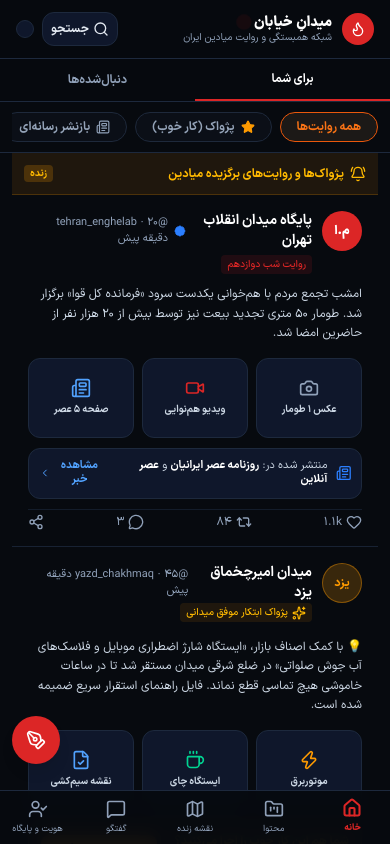
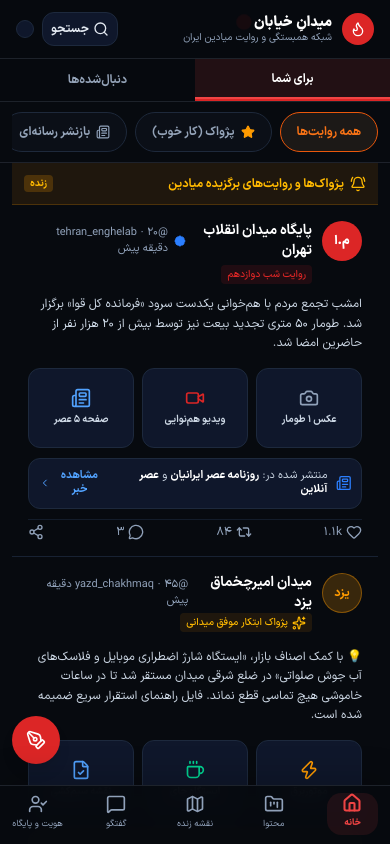
Before and after one commit to mohammad-mohammad-soltani/meydan, a Next.js app: page / in a window 390 px wide. Built offline with nearby package versions, Linux system fonts and the light colour scheme; a web font is replaced by a local one.

Commit message:
Apply accessible responsive design system

```diff
--- a/app/globals.css
+++ b/app/globals.css
@@ -277,3 +277,132 @@ select {
 @media (min-width: 1024px) {
   #mainAppShell { width: 36rem; }
 }
+
+
+/* Design system refinement */
+:root {
+  --surface-0: #070a0f;
+  --surface-1: #0b0f17;
+  --surface-2: #111827;
+  --line-subtle: rgb(148 163 184 / .16);
+  --line-strong: rgb(148 163 184 / .28);
+  --text-muted: #94a3b8;
+  --brand: #ef4444;
+  --brand-strong: #dc2626;
+  --focus-ring: rgb(239 68 68 / .28);
+}
+
+html { text-rendering: optimizeLegibility; }
+body { color: #f8fafc; font-feature-settings: "kern" 1, "liga" 1; }
+
+button,
+a,
+input,
+textarea,
+select { -webkit-tap-highlight-color: transparent; }
+button:focus-visible,
+a:focus-visible,
+input:focus-visible,
+textarea:focus-visible,
+select:focus-visible {
+  outline: 2px solid var(--brand);
+  outline-offset: 2px;
+}
+
+button:not(:disabled),
+a[href],
+[role="button"] { cursor: pointer; }
+button:disabled { cursor: not-allowed; opacity: .55; }
+
+#mainAppShell {
+  background: var(--surface-0);
+  box-shadow: 0 0 0 1px rgb(255 255 255 / .025);
+}
+
+#mainAppShell > header,
+#homeSubTabs,
+#subTabs {
+  backdrop-filter: blur(18px) saturate(140%);
+  -webkit-backdrop-filter: blur(18px) saturate(140%);
+  border-color: var(--line-subtle);
+}
+
+#homeSubTabs button,
+#subTabs button,
+#view-chat > div:first-child button,
+#view-combined-profile button[id^="btn-subtab-"] {
+  position: relative;
+  min-height: 40px;
+  color: var(--text-muted);
+  transition: color 180ms ease, background-color 180ms ease, transform 180ms ease;
+}
+#homeSubTabs button:hover,
+#subTabs button:hover,
+#view-chat > div:first-child button:hover,
+#view-combined-profile button[id^="btn-subtab-"]:hover {
+  color: #f8fafc;
+  background: rgb(148 163 184 / .08);
+}
+#homeSubTabs button.home-subtab-active,
+#view-chat > div:first-child button.subtab-active,
+#view-combined-profile button[id^="btn-subtab-"].subtab-active {
+  color: #fff !important;
+  background: rgb(239 68 68 / .12) !important;
+  box-shadow: inset 0 -2px 0 var(--brand);
+}
+
+.app-view > div,
+.app-view article,
+.app-view section {
+  transition: border-color 180ms ease, background-color 180ms ease, box-shadow 180ms ease;
+}
+.app-view article:hover,
+.app-view [class*="border-slate"]:hover {
+  border-color: var(--line-strong);
+}
+
+.app-view input,
+.app-view textarea,
+.app-view select {
+  color-scheme: dark;
+  border-color: var(--line-strong);
+  transition: border-color 160ms ease, box-shadow 160ms ease, background-color 160ms ease;
+}
+.app-view input::placeholder,
+.app-view textarea::placeholder { color: #64748b; }
+.app-view input:focus,
+.app-view textarea:focus,
+.app-view select:focus {
+  border-color: var(--brand) !important;
+  box-shadow: 0 0 0 3px var(--focus-ring);
+}
+
+#bottomNavBar {
+  border-top-color: var(--line-subtle);
+  box-shadow: 0 -10px 30px rgb(0 0 0 / .18);
+}
+#bottomNavBar button {
+  min-height: 42px;
+  border-radius: .9rem;
+  transition: color 180ms ease, background-color 180ms ease, transform 180ms ease;
+}
+#bottomNavBar button:hover,
+#bottomNavBar button.nav-active { background: rgb(239 68 68 / .1); }
+#bottomNavBar button.nav-active { color: var(--brand) !important; }
+
+.search-panel { border-color: var(--line-strong); }
+.search-input-shell { background: rgb(15 23 42 / .72); }
+#searchResultsContainer { scrollbar-width: thin; scrollbar-color: rgb(148 163 184 / .35) transparent; }
+
+@media (min-width: 1024px) {
+  #mainAppShell { box-shadow: 0 0 0 1px rgb(255 255 255 / .04), 0 20px 60px rgb(0 0 0 / .16); }
+}
+
+@media (prefers-reduced-motion: reduce) {
+  *, *::before, *::after {
+    animation-duration: .01ms !important;
+    animation-iteration-count: 1 !important;
+    scroll-behavior: auto !important;
+    transition-duration: .01ms !important;
+  }
+}
```
